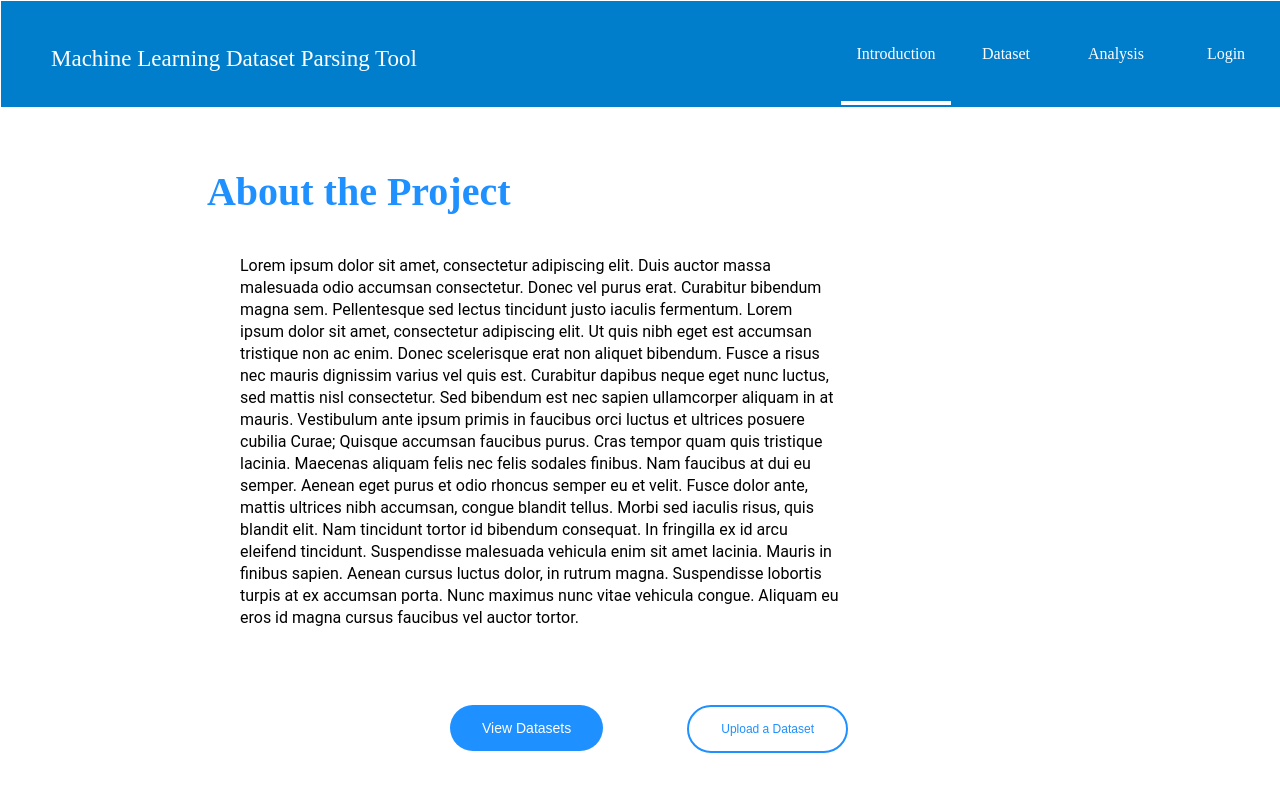
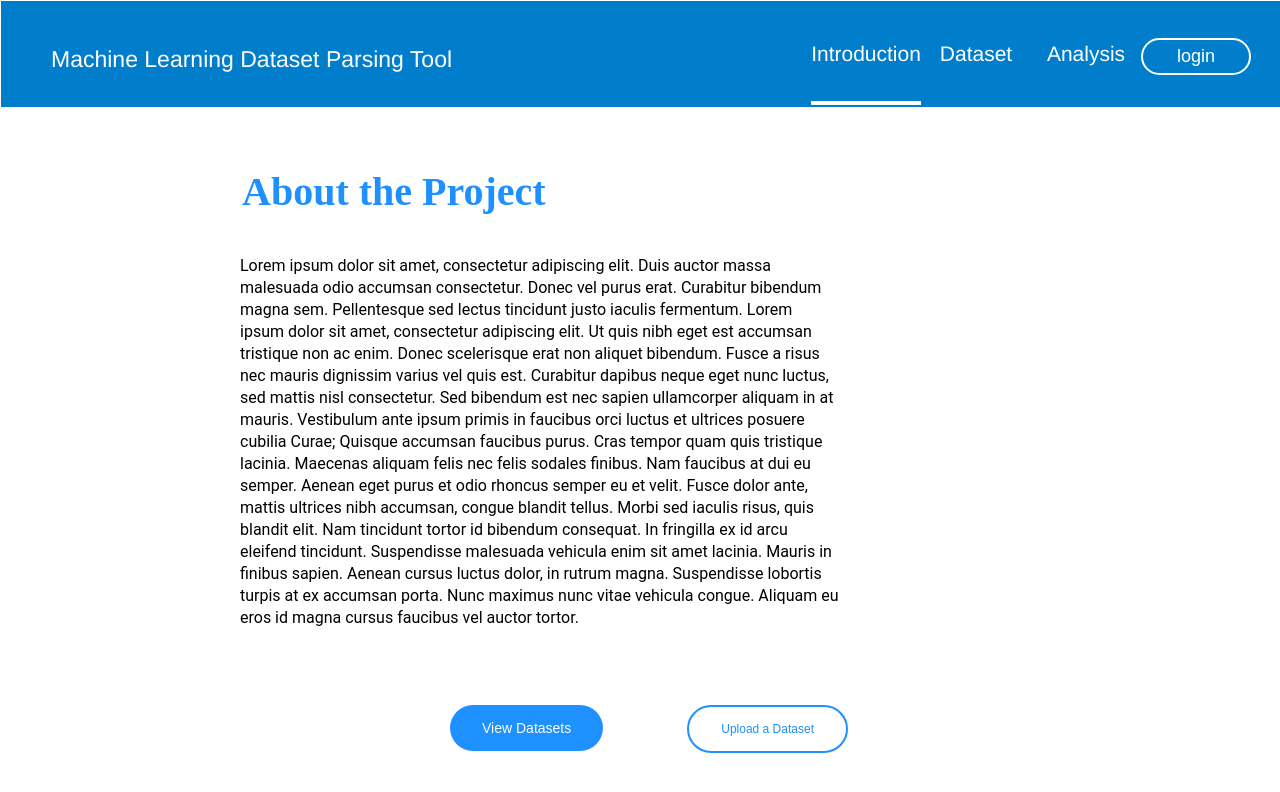
Before and after one commit to MariosIgkiempor/GRPTeam02, a plain HTML site: page frontEnd/page1.html in a window 1280 px wide. Drawn offline with Linux system fonts and the light colour scheme.

Commit message:
start working on other page

```diff
--- a/css.css
+++ b/frontEnd/css.css
@@ -15,6 +15,8 @@
 div.logo {
     float: left;
     margin: 45px 50px;
+    font-family: Helvetica Neue;
+    font-size: 40px;
 }
 
 div.logo span {
@@ -42,6 +44,9 @@
     color: white;
     text-decoration: none;
     line-height: 106px;
+    font-size: 21px;
+    font-family: Helvetica Neue;
+    font-weight: initial;
 }
 ul a:hover{
     color: white;
@@ -75,6 +80,24 @@
 }
 li:nth-child(6):hover~ .move{
     left: 550px;
+}
+
+.login {
+  width: 110px;
+  height: 37px;
+  background-color: #007DCB;
+  border: 2px solid #FDFEFF;
+  color: white;
+  text-align: center;
+  text-decoration: none;
+  display: inline-block;
+  font-size: 18px;
+  cursor: pointer;
+  border-radius: 24px;
+  position: relative;
+  float: right;
+  margin-top: 37px;
+  margin-right: 30px;
 }
 
 .box1{
--- /dev/null
+++ b/frontEnd/css2.css
@@ -0,0 +1,101 @@
+* {
+    padding: 0px;
+    margin: 0px;
+}
+body{
+    min-width: 1280px;
+}
+.header {
+    background-color: #007DCB;
+    color: white;
+    height: 106px;
+    width: 100%;
+    border: 1px solid white;
+}
+div.logo {
+    float: left;
+    margin: 45px 50px;
+    font-family: Helvetica Neue;
+    font-size: 40px;
+}
+
+div.logo span {
+    font-size: 23px;
+    display: block;
+    float: right;
+}
+ul {
+    list-style-type: none;
+    padding: 0px;
+    float: right;
+    position: relative;
+}
+ul img{
+    position: relative;
+    top: 3px;
+}
+ul li {
+    width: 110px;
+    height: 106px;
+    text-align: center;
+    float: left;
+}
+ul li a {
+    color: white;
+    text-decoration: none;
+    line-height: 106px;
+    font-size: 21px;
+    font-family: Helvetica Neue;
+    font-weight: initial;
+}
+ul a:hover{
+    color: white;
+}
+.move{
+    height: 20px;
+    width: 110px;
+    border-top: 4px solid white;
+    position: absolute;
+    left: 110px;
+    top: 100px;
+    transition: left .2s ease-in-out 0s;/*Contains four over-Attributes: Execute Transform, Execution Time, Rate, Delay Attribute*/
+    -webkit-transition: left .2s ease-in-out 0s;/*chrome and safari*/
+    -moz-transition: left .2s ease-in-out 0s;/*firefox*/
+    -o-transition: left .2s ease-in-out 0s;/*opera*/
+}
+li:nth-child(1):hover~ .move{    /*The first child element li of the parent element, when the mouse is over it, the left property of the move element changes*/
+    left: 0px;
+}
+li:nth-child(2):hover~ .move{
+    left: 110px;
+}
+li:nth-child(3):hover~ .move{
+    left: 220px;
+}
+li:nth-child(4):hover~ .move{
+    left: 330px;
+}
+li:nth-child(5):hover~ .move{
+    left: 440px;
+}
+li:nth-child(6):hover~ .move{
+    left: 550px;
+}
+
+.login {
+  width: 110px;
+  height: 37px;
+  background-color: #007DCB;
+  border: 2px solid #FDFEFF;
+  color: white;
+  text-align: center;
+  text-decoration: none;
+  display: inline-block;
+  font-size: 18px;
+  cursor: pointer;
+  border-radius: 24px;
+  position: relative;
+  float: right;
+  margin-top: 37px;
+  margin-right: 30px;
+}
--- a/page1.html
+++ b/frontEnd/page1.html
@@ -2,7 +2,7 @@
 <html>
     <head>
         <meta charset="utf-8">
-        <title>Test</title>
+        <title>Introduction</title>
         <link rel="stylesheet" type="text/css" href="css.css">
     </head>
     <body>
@@ -11,11 +11,14 @@
                 <span> Machine Learning Dataset Parsing Tool </span>
             </div>
                 <ul>
-                    <li><a href="#">Introduction</a></li>
-                    <li><a href="#">Dataset</a></li>
-                    <li><a href="#">Analysis</a></li>
-                    <li><a href="#">Login</a></li>
-                    <li class="move"> </li>
+                  <li><a href="#">Introduction</a></li>
+                  <li><a href="p2-Datasets.html">Dataset</a></li>
+                  <li><a href="#">Analysis</a></li>
+
+                  <li class="move"> </li>
+
+                  <button class="login">login</button>
+
                 </ul>
         </div>
         <div class="box box1">
```
Also changed, not shown: frontEnd/common.css (added).
